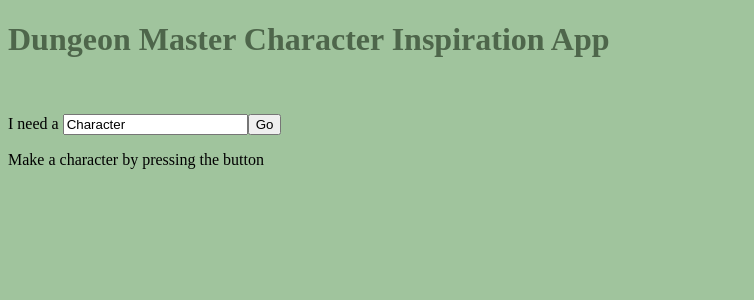
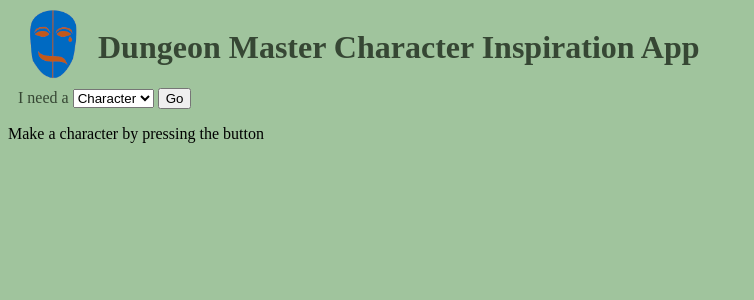
Before and after one commit to Wraith908/personal-website, a React (Create React App) app: page / in a window 1280 px wide. Shown: the top 300 px of the page, without its empty margins (0-754 px from the left). Built offline with nearby package versions, Linux system fonts and the light colour scheme.

Commit message:
Styling 80% done
Need to fix the styling for the button and the drop down list

```diff
--- a/public/index.html
+++ b/public/index.html
@@ -2,7 +2,7 @@
 <html lang="en">
   <head>
     <meta charset="utf-8" />
-    <link rel="icon" href="%PUBLIC_URL%/favicon.ico" />
+    <link rel="icon" href="%PUBLIC_URL%/AppLogo.png" />
     <meta name="viewport" content="width=device-width, initial-scale=1" />
     <meta name="theme-color" content="#000000" />
     <meta
--- a/src/components/Main.tsx
+++ b/src/components/Main.tsx
@@ -12,6 +12,7 @@ import dataBackground from '../data/background.json';
 import dataChallenge from '../data/challenge.json';
 import dataGoal from '../data/goal.json';
 import dataSyllables from '../data/syllables.json';
+import AppLogo from '../media/AppLogo.png';
 import { title } from 'process';
 const vowels = dataSyllables['Vowels'];
 const nonvowels = dataSyllables['Non-vowels'];
@@ -75,25 +76,28 @@ export default function Main() {
 
     return(
         <div>
-            <div>
-                <h1 className = "title">Dungeon Master Character Inspiration App</h1>
+            <div  className = "title">
+                <img src = {AppLogo} alt = "Logo" className = "Logo"/>
+                <h1>Dungeon Master Character Inspiration App</h1>
             </div>
             <br />
             <div>
-                <form onSubmit={GenerateNewChar} className = "charform">
-                    <p>I need a <input list="CharTypes" placeholder = "Character" value={charType} onChange={e =>setCharType(e.target.value)}/><button>Go</button></p>
-                    <datalist id = "CharTypes">
-                        <option value = "Character"/>
-                        {/*Villains*/}
-                        <option value = "Villain"/>
-                        <option value = "Lackey"/>
-                        {/*<option value = "Monster"/>*/}
-                        {/*Heroes*/}
-                        <option value = "Hero"/>
-                        <option value = "Sidekick"/>
-                    </datalist>
-                    {inputError && <p className = "error">Please try again</p>}
-                </form>
+                <div  className = "charform">
+                    <form onSubmit={GenerateNewChar}>
+                        <label>I need a </label>
+                        <select id = "charlist" className = "charselect" value={charType} onChange={e =>setCharType(e.target.value)}>
+                            <option value = "Character">Character</option>
+                            {/*Villains*/}
+                            <option value = "Villain">Villain</option>
+                            <option value = "Lackey">Lackey</option>
+                            {/*<option value = "Monster"/>*/}
+                            {/*Heroes*/}
+                            <option value = "Hero">Hero</option>
+                            <option value = "Sidekick">Sidekick</option>
+                        </select> <button>Go</button>
+                    </form>
+
+                </div>
                 <div id="CardList" className = "cardlist">
                     {charList.length === 0 ?
                     (<p>Make a character by pressing the button</p>) :
--- a/src/mainstyle.css
+++ b/src/mainstyle.css
@@ -2,7 +2,9 @@ body {
   background-color: #A0C49D;
 }
 .title {
-  color: #4e664b;
+  color: #364734;
+  display: inline-flex;
+  align-content: center;
 }
 .card {
   background-image: linear-gradient(to bottom right, #E1ECC8, #F7FFE5);
@@ -13,13 +15,13 @@ body {
   align-items: center;
 }
 .card .cardName {
-  color: #4e664b;
+  color: #364734;
   max-width: 190px;
   display: inline-block;
   margin: 0px;
 }
 .card .cardType {
-  color: #4e664b;
+  color: #364734;
   text-align: right;
   max-width: 190px;
   float: right;
@@ -27,4 +29,14 @@ body {
 }
 .card p {
   display: block;
+  color: #364734;
 }
+.charform {
+  padding-left: 10px;
+  margin-bottom: 5px;
+  color: #364734;
+}
+.Logo {
+  width: 90px;
+  height: 75px;
+}
--- a/src/mainstyle.less
+++ b/src/mainstyle.less
@@ -2,7 +2,7 @@
 @secondary: #C4D7B2;
 @tertiary: #E1ECC8;
 @quartary: #F7FFE5;
-@text-contrast: #4e664b;
+@text-contrast: #364734;
 
 body {
     background-color: @primary;
@@ -10,6 +10,8 @@ body {
 
 .title {
     color: @text-contrast;
+    display:inline-flex;
+    align-content:center;
 }
 
 .card {
@@ -34,9 +36,26 @@ body {
     }
     p {
         display: block;
+        color:@text-contrast;
     }
 }
 
-.charForm {
+.charform {
+    padding-left: 10px;
+    margin-bottom: 5px;
+    color: @text-contrast;
+    select {
 
+    }
+    .charselect {
+
+    }
+    button {
+
+    }
 }
+
+.Logo {
+    width: 90px;
+    height: 75px;
+}
```
Also changed, not shown: public/AppLogo.png (added), src/media/AppLogo.png (added).
